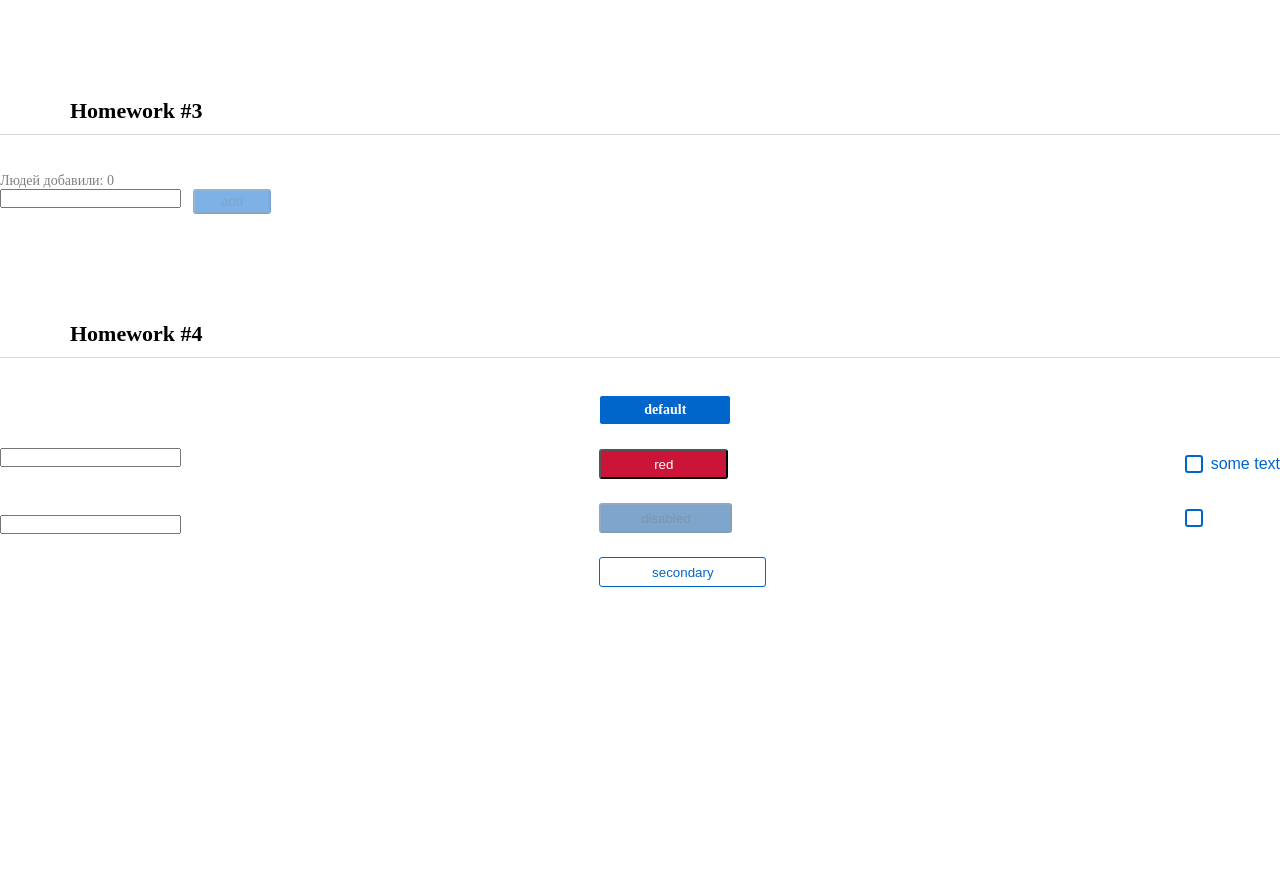
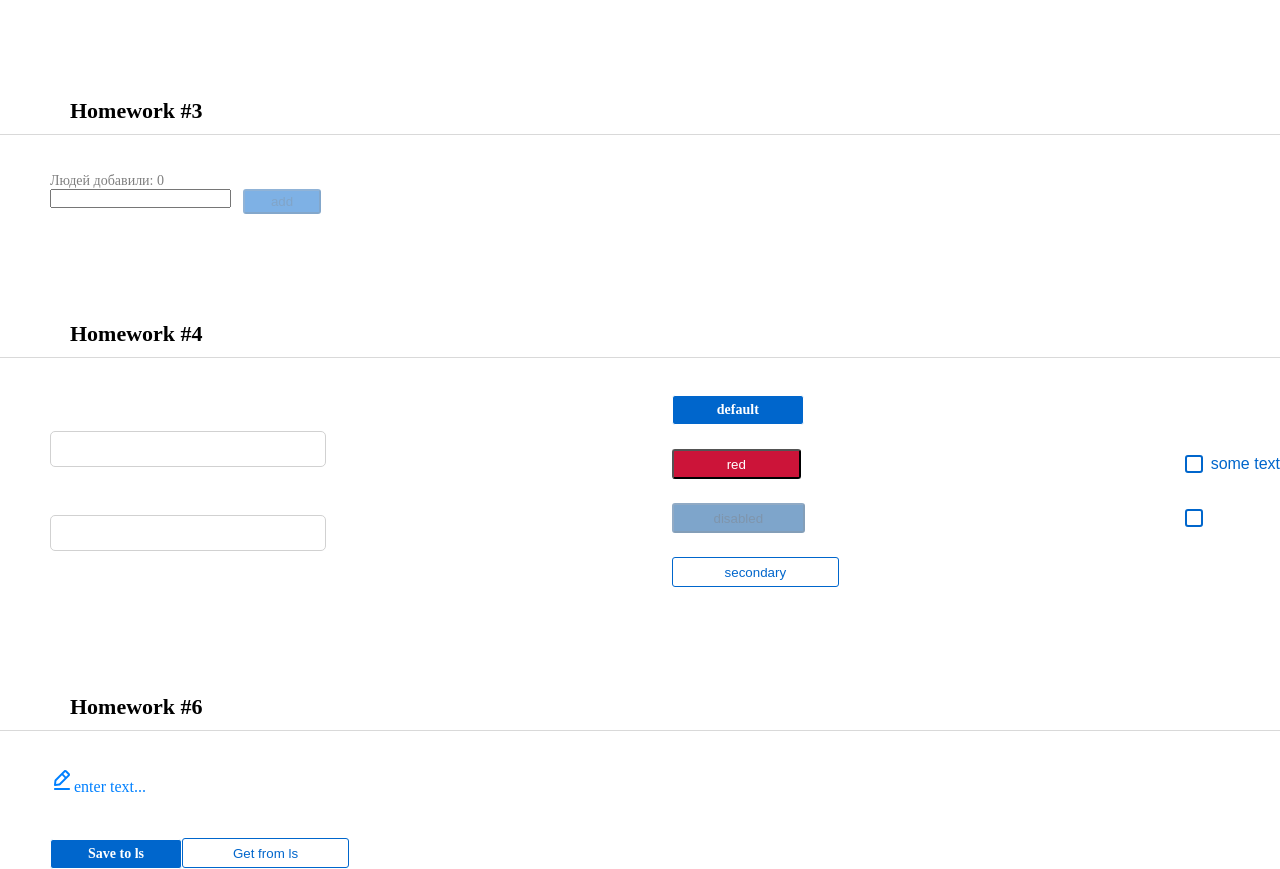
Before and after one commit to MikhailSorin/test, a React (Create React App) app: page / in a window 1280 px wide. Shown: the part 940-1809 px from the top of the page. Before the commit the page ends 1527 px from the top, so only its background shows below. Built offline with nearby package versions, Linux system fonts and the light colour scheme.

Commit message:
hw6 final commit

```diff
--- a/src/s1-main/App.module.css
+++ b/src/s1-main/App.module.css
@@ -5,6 +5,9 @@
 
 .hw {
     padding-top: 37px;
+    padding-left: 50px;
+
+
 }
 
 .hwTitle {
--- a/src/s1-main/App.tsx
+++ b/src/s1-main/App.tsx
@@ -5,6 +5,7 @@ import HW2 from "../s2-homeworks/hw02/HW2";
 import HW3 from "../s2-homeworks/hw03/HW3";
 import HW4 from "../s2-homeworks/hw04/HW4";
 import HW5 from "../s2-homeworks/hw05/HW5";
+import HW6 from "../s2-homeworks/hw06/HW6";
 
 function App() {
     return (
@@ -15,6 +16,7 @@ function App() {
             <HW3/>
             <HW4/>*/}
             <HW5/>
+            <HW6/>
             {/*при выполнении дз 5 и более - закомментировать здесь дз 1-4, так как они есть внутри дз 5*/}
             {/*<HW5/>*/}
         </div>
--- a/src/s2-homeworks/hw04/common/c1-SuperInputText/SuperInputText.module.css
+++ b/src/s2-homeworks/hw04/common/c1-SuperInputText/SuperInputText.module.css
@@ -8,6 +8,12 @@
 }
 
 .superInput {
+    width: 276px;
+    height: 36px;
+    box-sizing: border-box;
+    border-radius: 5px;
+    border: 1px solid rgba(209, 209, 209, 1)
+
 }
 
 .errorInput {
--- a/src/s2-homeworks/hw04/common/c1-SuperInputText/SuperInputText.tsx
+++ b/src/s2-homeworks/hw04/common/c1-SuperInputText/SuperInputText.tsx
@@ -54,6 +54,11 @@ const SuperInputText: React.FC<SuperInputTextPropsType> = (
         + (error ? ' ' + s.errorInput : ' ' + s.superInput)
         + (className ? ' ' + s.className : '') // задача на смешивание классов
 
+
+    //console.log(finalSpanClassName )
+
+
+
     return (
         <div className={s.inputWrapper}>
             <p
--- a/src/s2-homeworks/hw06/HW6.module.css
+++ b/src/s2-homeworks/hw06/HW6.module.css
@@ -1,5 +1,31 @@
 .buttonsContainer {
+
 }
 
 .editableSpanContainer {
+margin-bottom: 30px;
+height: 40px;
 }
+
+.button1{
+
+    width: 116px;
+    height: 30px;
+
+
+    /* Primary/100 */
+
+    background: #0066CC;
+    border-radius: 3px;
+}
+.button1.focus{
+
+    width: 116px;
+    height: 30px;
+
+
+    /* Primary/100 */
+
+    background: #0066CC;
+    border-radius: 3px;
+}
--- a/src/s2-homeworks/hw06/HW6.tsx
+++ b/src/s2-homeworks/hw06/HW6.tsx
@@ -19,6 +19,7 @@ const HW6 = () => {
     }
     const restore = () => {
         // делают студенты
+        setValue(restoreState<string>('hw6-editable-span-value', value))
 
     }
 
--- a/src/s2-homeworks/hw06/common/c4-SuperEditableSpan/SuperEditableSpan.module.css
+++ b/src/s2-homeworks/hw06/common/c4-SuperEditableSpan/SuperEditableSpan.module.css
@@ -1,10 +1,30 @@
 .spanBlock {
+    display: flow;
+    flex-direction: row;
 }
 
 .span {
+
+    font-family: 'Montserrat';
+    font-style: normal;
+    font-weight: 500;
+    font-size: 16px;
+    line-height: 20px;
+    /* identical to box height */
+    color: #0080FF;
+
 }
 
 .input {
+    box-sizing: border-box;
+
+    position: absolute;
+
+
+    border: 1px solid #D1D1D1;
+    border-radius: 5px;
+
+
 }
 
 .pen {
--- a/src/s2-homeworks/hw06/common/c4-SuperEditableSpan/SuperEditableSpan.tsx
+++ b/src/s2-homeworks/hw06/common/c4-SuperEditableSpan/SuperEditableSpan.tsx
@@ -42,17 +42,18 @@ const SuperEditableSpan: React.FC<SuperEditableSpanType> = (
 
     const onEnterCallback = () => {
         // выключить editMode при нажатии Enter // делают студенты
-
+        setEditMode(false)
         onEnter?.()
     }
     const onBlurCallback = (e: React.FocusEvent<HTMLInputElement>) => {
         // выключить editMode при нажатии за пределами инпута // делают студенты
-
+        setEditMode(false)
         onBlur?.(e)
     }
     const onDoubleClickCallBack = (
         e: React.MouseEvent<HTMLSpanElement, MouseEvent>
     ) => {
+        setEditMode(true)
         // включить editMode при двойном клике // делают студенты
 
         onDoubleClick?.(e)
@@ -60,6 +61,8 @@ const SuperEditableSpan: React.FC<SuperEditableSpanType> = (
 
     const spanClassName = s.span
         + (className ? ' ' + className : '')
+
+    console.log(spanClassName)
 
     return (
         <>
```
